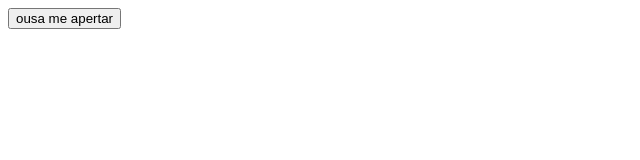
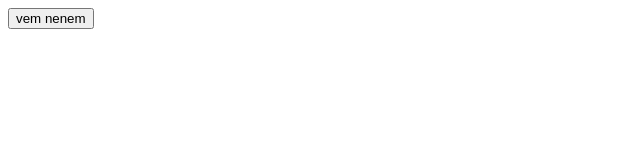
Before and after one commit to ermesonqueiroz/ambientes-des-software, a plain HTML site: page index.html in a window 1280 px wide. Shown: the full height of the page, 0-640 px from the left. Drawn offline with Linux system fonts and the light colour scheme.

Commit message:
modifiquei dois codigos

```diff
--- a/index.html
+++ b/index.html
@@ -6,6 +6,6 @@
   <title>Ambientes de Desenvolvimento de software</title>
 </head>
 <body>
-  <button onclick="alert('vamo que vamo ')">ousa me apertar</button>
+  <button onclick="alert('vamo que vamo ')">vem nenem</button>
 </body>
 </html>
```
